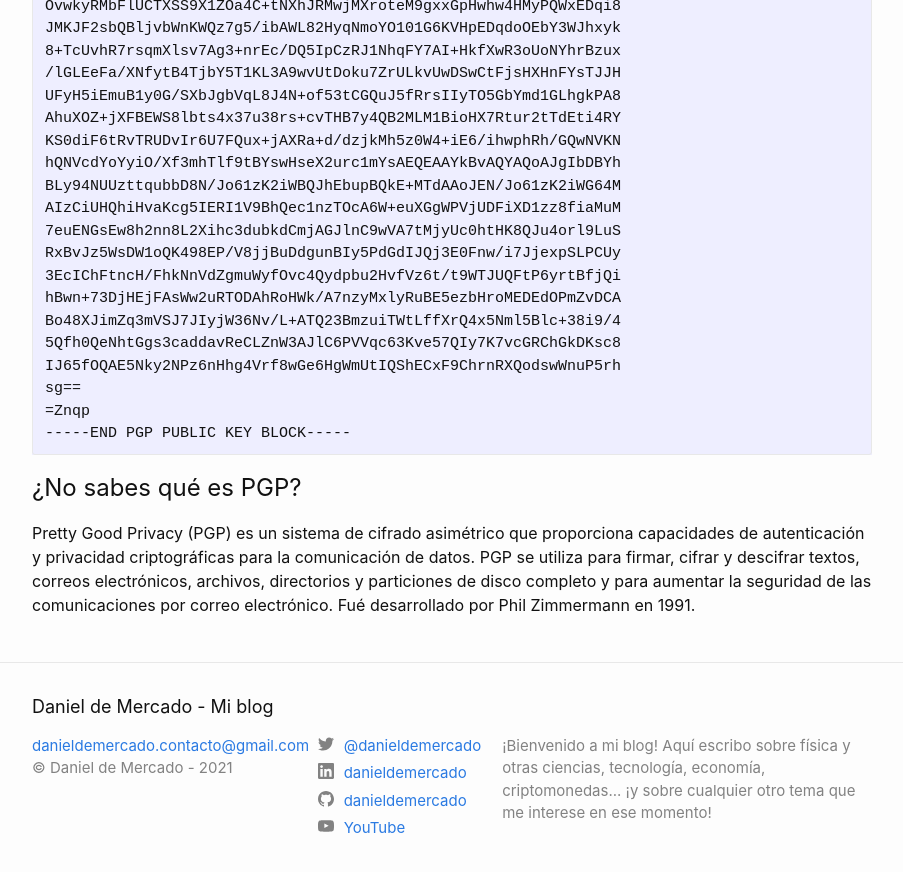
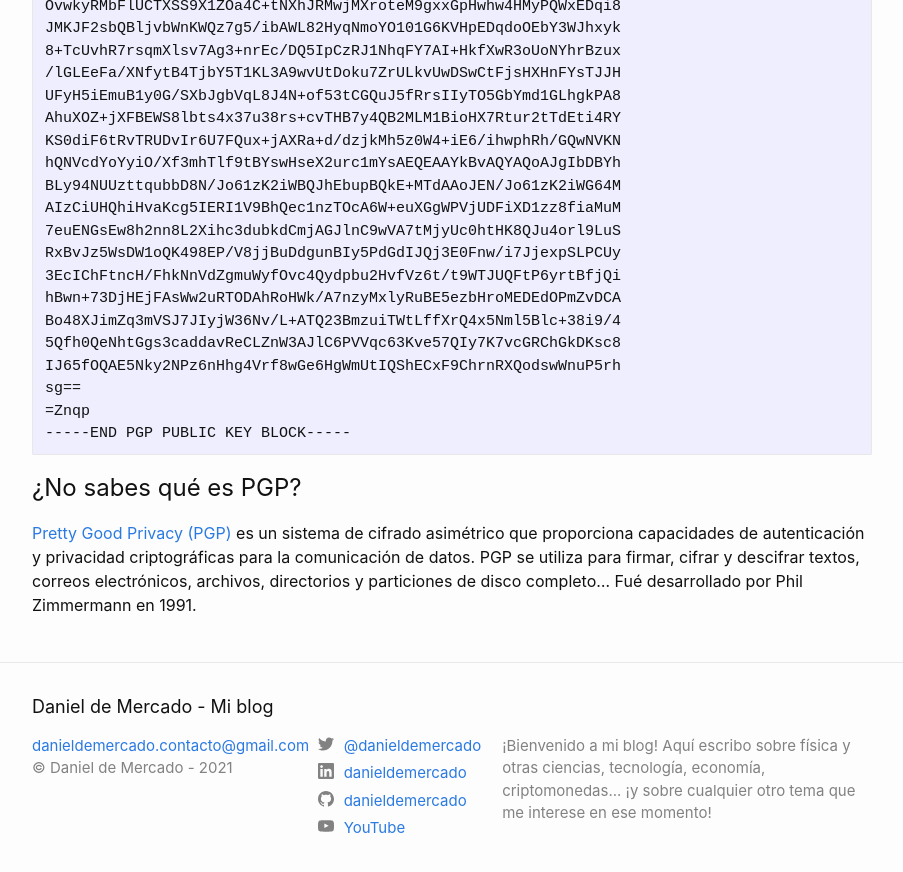
Before and after one commit to danieldemercado/mi-blog, a Jekyll site: the page built from pages/PGP.md, in a window 1280 px wide and 900 px high, scrolled down 780 px. Shown: the top 872 px of the window, without its empty margins (188-1091 px from the left). Built offline with Jekyll 4.4.1, drawn with Linux system fonts in a browser that asks for light colours.

Commit message:
Cambios en la página PGP

```diff
--- a/pages/PGP.md
+++ b/pages/PGP.md
@@ -60,4 +60,4 @@ sg==
 
 ## ¿No sabes qué es PGP?
 
-Pretty Good Privacy (PGP) es un sistema de cifrado asimétrico que proporciona capacidades de autenticación y privacidad criptográficas para la comunicación de datos. PGP se utiliza para firmar, cifrar y descifrar textos, correos electrónicos, archivos, directorios y particiones de disco completo y para aumentar la seguridad de las comunicaciones por correo electrónico. Fué desarrollado por Phil Zimmermann en 1991.
+[Pretty Good Privacy (PGP)](https://en.wikipedia.org/wiki/Pretty_Good_Privacy) es un sistema de cifrado asimétrico que proporciona capacidades de autenticación y privacidad criptográficas para la comunicación de datos. PGP se utiliza para firmar, cifrar y descifrar textos, correos electrónicos, archivos, directorios y particiones de disco completo... Fué desarrollado por Phil Zimmermann en 1991.
```
